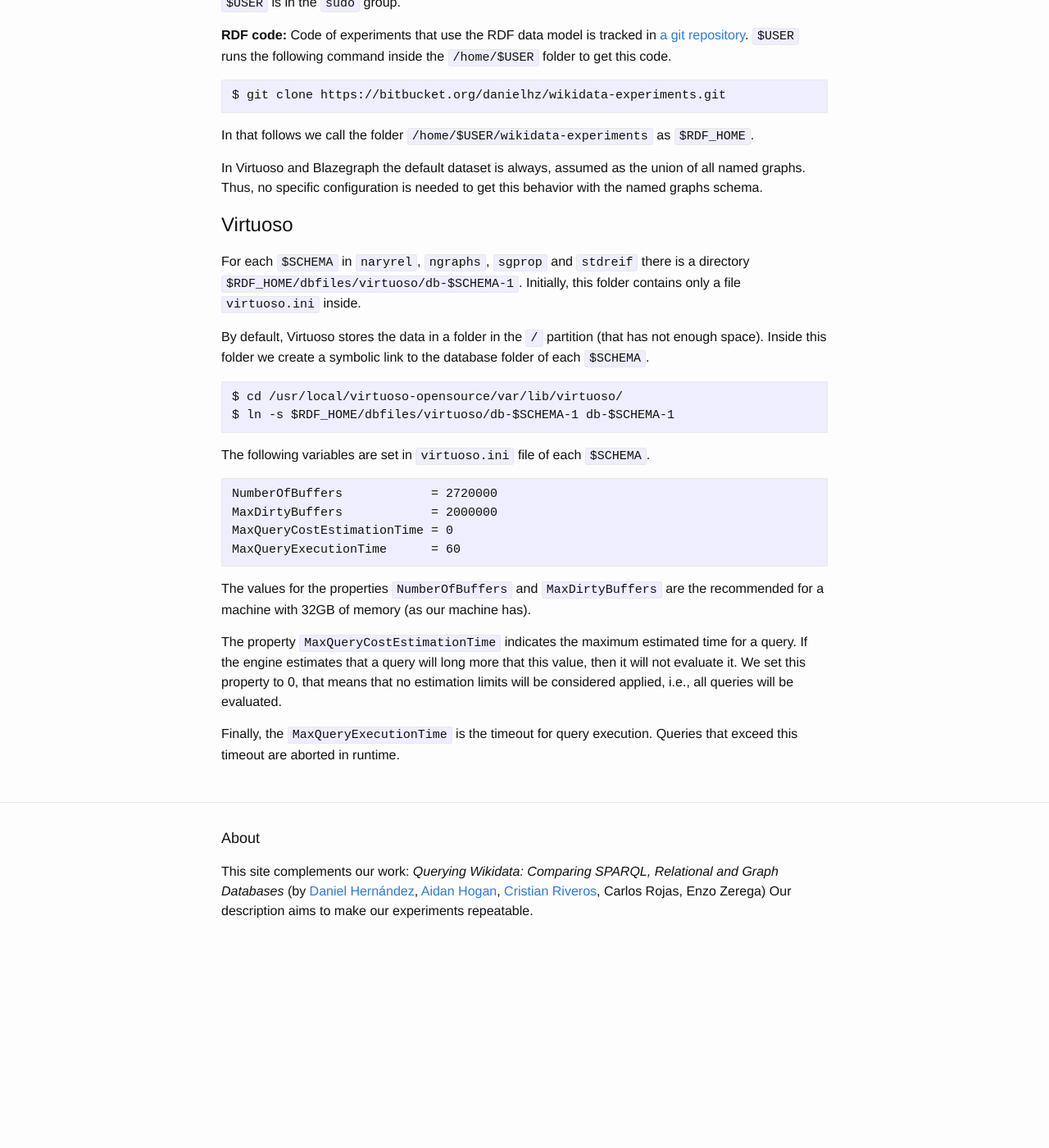
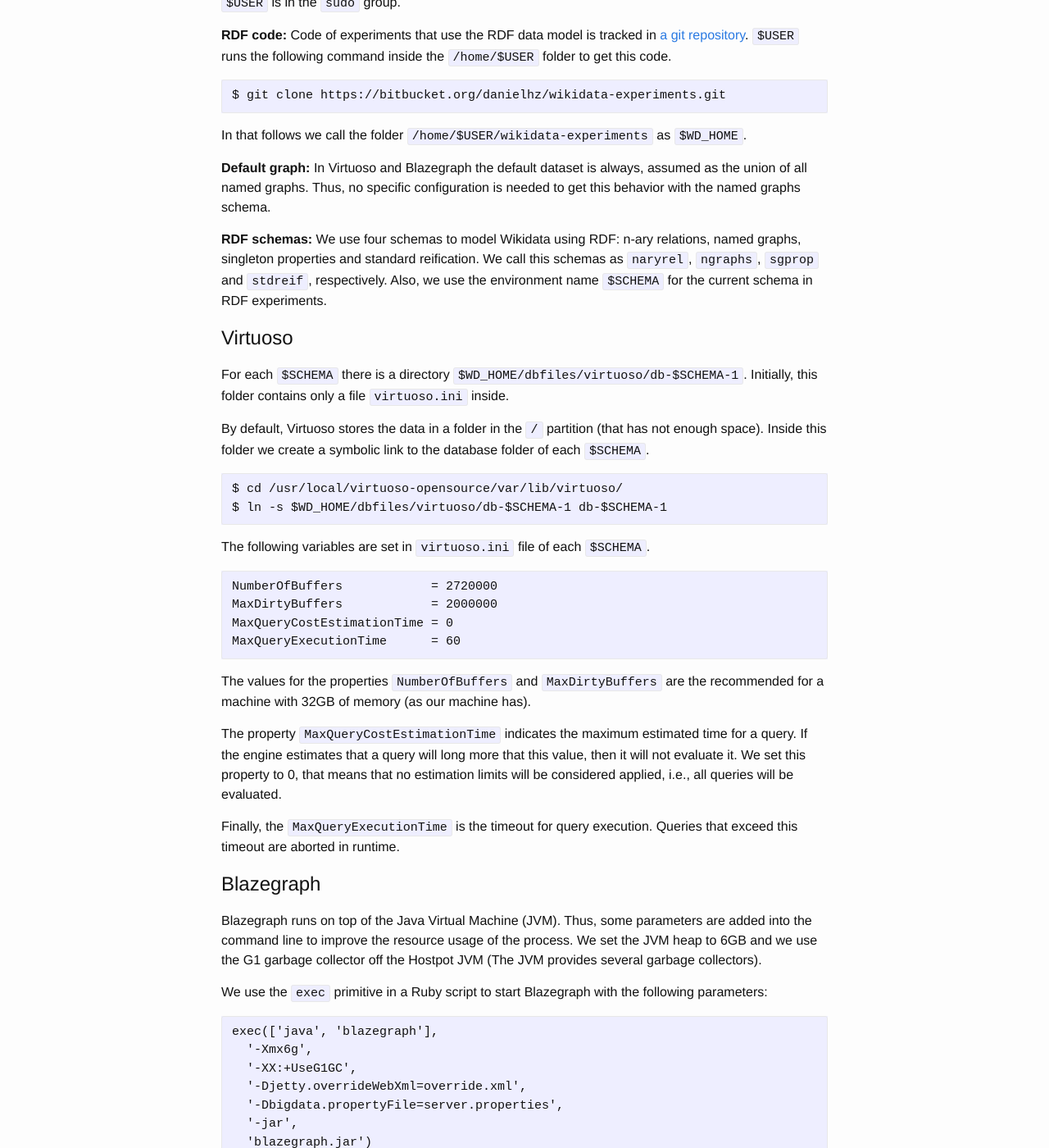
Before and after one commit to danielhz/wquery-docs, a Jekyll site: the page built from index.md, in a window 1280 px wide and 1400 px high, scrolled down 778 px. Shown: the whole window at 82% size. Built offline with Jekyll 4.4.1, drawn with Linux system fonts in a browser that asks for light colours; before the commit the page ends 1946 px from its top, so only the background shows below that; some of the changed text lies outside the part shown.

Commit message:
Describing RDF settings.

````diff
--- a/index.md
+++ b/index.md
@@ -49,18 +49,23 @@ $ git clone https://bitbucket.org/danielhz/wikidata-experiments.git
 ```
 
 In that follows we call the folder `/home/$USER/wikidata-experiments` as
-`$RDF_HOME`.
+`$WD_HOME`.
 
+**Default graph:** In Virtuoso and Blazegraph the default dataset is always,
+assumed as the union of all named graphs. Thus, no specific configuration is
+needed to get this behavior with the named graphs schema.
 
-In Virtuoso and Blazegraph the default dataset is always, assumed as the union
-of all named graphs. Thus, no specific configuration is needed to get this
-behavior with the named graphs schema.
+**RDF schemas:** We use four schemas to model Wikidata using RDF: n-ary
+relations, named graphs, singleton properties and standard reification.
+We call this schemas as `naryrel`, `ngraphs`, `sgprop` and `stdreif`,
+respectively. Also, we use the environment name `$SCHEMA` for the current
+schema in RDF experiments.
 
 ## Virtuoso
 
-For each `$SCHEMA` in `naryrel`, `ngraphs`, `sgprop` and `stdreif` there is
-a directory `$RDF_HOME/dbfiles/virtuoso/db-$SCHEMA-1`. Initially, this folder
-contains only a file `virtuoso.ini` inside.
+For each `$SCHEMA` there is a directory
+`$WD_HOME/dbfiles/virtuoso/db-$SCHEMA-1`. Initially, this folder contains
+only a file `virtuoso.ini` inside.
 
 By default, Virtuoso stores the data in a folder in the `/` partition
 (that has not enough space). Inside this folder we create a symbolic link to
@@ -68,7 +73,7 @@ the database folder of each `$SCHEMA`.
 
 ```
 $ cd /usr/local/virtuoso-opensource/var/lib/virtuoso/
-$ ln -s $RDF_HOME/dbfiles/virtuoso/db-$SCHEMA-1 db-$SCHEMA-1
+$ ln -s $WD_HOME/dbfiles/virtuoso/db-$SCHEMA-1 db-$SCHEMA-1
 ```
 
 The following variables are set in `virtuoso.ini` file of each `$SCHEMA`.
@@ -91,3 +96,36 @@ evaluated.
 
 Finally, the `MaxQueryExecutionTime` is the timeout for query execution.
 Queries that exceed this timeout are aborted in runtime.
+
+## Blazegraph
+
+Blazegraph runs on top of the Java Virtual Machine (JVM). Thus, some parameters
+are added into the command line to improve the resource usage of the process.
+We set the JVM heap to 6GB and we use the G1 garbage collector
+off the Hostpot JVM (The JVM provides several garbage collectors).
+
+We use the `exec` primitive in a Ruby script to start Blazegraph
+with the following parameters:
+
+```
+exec(['java', 'blazegraph'],
+  '-Xmx6g',
+  '-XX:+UseG1GC',
+  '-Djetty.overrideWebXml=override.xml',
+  '-Dbigdata.propertyFile=server.properties',
+  '-jar',
+  'blazegraph.jar')
+```
+
+The override.xml file define a timeout of 60 seconds for query execution. And
+the server.properties define the parameters of the execution and properties of
+the storage. Both configuration files can be found in the code repository of
+this experiments.
+
+Blazegraph provides several data storages. We use triple stores for
+experiments with n-ary relations, singleton properties and standard
+reification. For named graphs we use quad stores.
+
+## Neo4j
+
+## PostgreSQL
````
